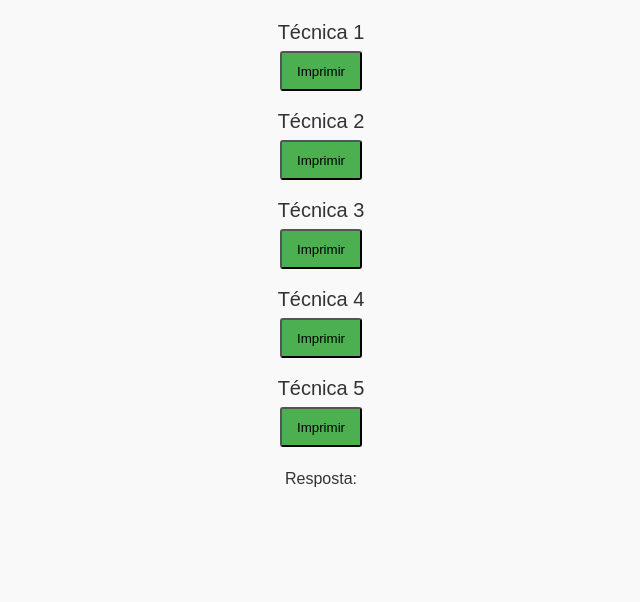
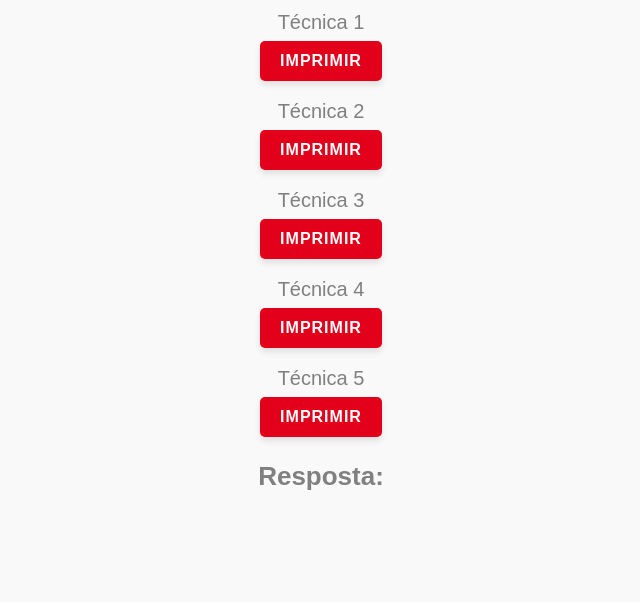
Before and after one commit to Higornmr/Target-Sistemas-Teste, a plain HTML site: page index.html in a window 1280 px wide. Shown: the part 198-800 px from the top of the page, without its empty margins (319-959 px from the left). Drawn offline with Linux system fonts and the light colour scheme.

Commit message:
fix: Added styles

```diff
--- a/index.html
+++ b/index.html
@@ -18,28 +18,28 @@
         <div class="containerTechnique">
             <div class="techniqueItem">
                 <p class="TechniqueTitle">Técnica 1</p>
-                <button class="buttonPadrao primeira">Imprimir</button>
+                <button class="buttonDefaut primeira">Imprimir</button>
             </div>
             <div class="techniqueItem">
                 <p class="TechniqueTitle">Técnica 2</p>
-                <button class="buttonPadrao segunda">Imprimir</button>
+                <button class="buttonDefaut segunda">Imprimir</button>
             </div>
             <div class="techniqueItem">
                 <p class="TechniqueTitle">Técnica 3</p>
-                <button class="buttonPadrao terceira">Imprimir</button>
+                <button class="buttonDefaut terceira">Imprimir</button>
             </div>
             <div class="techniqueItem">
                 <p class="TechniqueTitle">Técnica 4</p>
-                <button class="buttonPadrao quarta">Imprimir</button>
+                <button class="buttonDefaut quarta">Imprimir</button>
             </div>
             <div class="techniqueItem">
                 <p class="TechniqueTitle">Técnica 5</p>
-                <button class="buttonPadrao quinta">Imprimir</button>
+                <button class="buttonDefaut quinta">Imprimir</button>
             </div>
         </div>
-        <div>
+        <div class="resultContainer">
             <p>Resposta:</p>
-            <div class="resultado"></div>
+            <div class="result"></div>
         </div>
     </div>
     <script src="script.js"></script>
--- a/script.js
+++ b/script.js
@@ -1,4 +1,4 @@
-// Funções relacionadas às técnicas
+// 1 )
 function calculateSoma() {
     let INDICE = 13;
     let SOMA = 0;
@@ -11,6 +11,7 @@ function calculateSoma() {
     return `Valor final de SOMA: ${SOMA}`;
 }
 
+// 2 )
 function isFibonacci(num) {
     let a = 0, b = 1, temp;
 
@@ -40,6 +41,7 @@ async function carregarDados() {
     }
 }
 
+// 3 )
 function calcularFaturamento(faturamento) {
     const valoresValidos = faturamento.filter(d => d.valor > 0).map(d => d.valor);
 
@@ -58,6 +60,7 @@ function calcularFaturamento(faturamento) {
     `;
 }
 
+// 4 )
 function calcularPercentual(faturamento) {
     const total = Object.values(faturamento).reduce((acc, cur) => acc + cur, 0);
     let resultado = "";
@@ -69,6 +72,7 @@ function calcularPercentual(faturamento) {
     return resultado;
 }
 
+// 5 )
 function inverterString(str) {
     let invertida = "";
     for (let i = str.length - 1; i >= 0; i--) {
@@ -79,17 +83,17 @@ function inverterString(str) {
 
 // Vinculando funções aos botões
 document.querySelector('.primeira').addEventListener('click', () => {
-    document.querySelector('.resultado').textContent = calculateSoma();
+    document.querySelector('.result').textContent = calculateSoma();
 });
 
 document.querySelector('.segunda').addEventListener('click', () => {
     const num = 21; // Altere aqui para testar outros números
-    document.querySelector('.resultado').textContent = isFibonacci(num);
+    document.querySelector('.result').textContent = isFibonacci(num);
 });
 
 document.querySelector('.terceira').addEventListener('click', async () => {
     const resultado = await carregarDados();
-    document.querySelector('.resultado').textContent = resultado;
+    document.querySelector('.result').textContent = resultado;
 });
 
 document.querySelector('.quarta').addEventListener('click', () => {
@@ -100,10 +104,10 @@ document.querySelector('.quarta').addEventListener('click', () => {
         ES: 27165.48,
         Outros: 19849.53
     };
-    document.querySelector('.resultado').textContent = calcularPercentual(faturamentoPorEstado);
+    document.querySelector('.result').textContent = calcularPercentual(faturamentoPorEstado);
 });
 
 document.querySelector('.quinta').addEventListener('click', () => {
     const texto = "OpenAI"; // Altere aqui para testar outras strings
-    document.querySelector('.resultado').textContent = inverterString(texto);
+    document.querySelector('.result').textContent = inverterString(texto);
 });
--- a/style.css
+++ b/style.css
@@ -44,12 +44,50 @@ body {
     font-weight: 500;
 }
 
-.buttonPadrao {
-    background-color: #4CAF50;
-    border-radius: 3px;
+.buttonDefaut {
+    background-color: #E2001A;
+    border: none;
+    border-radius: 5px;
     height: 40px;
-    width: auto;
-    padding: 2px 15px;
+    padding: 0 20px;
+    color: white;
+    font-size: 16px;
+    font-weight: bold;
+    text-transform: uppercase;
+    letter-spacing: 1px;
     cursor: pointer;
+    transition: all 0.3s ease;
+    box-shadow: 0 4px 6px rgba(0, 0, 0, 0.1);
+}
+
+.buttonDefaut:hover {
+    background-color: #B30016;
+    box-shadow: 0 6px 10px rgba(0, 0, 0, 0.2);
+    transform: translateY(-2px);
+}
+
+.buttonDefaut:active {
+    background-color: #8C0010;
+    box-shadow: 0 2px 4px rgba(0, 0, 0, 0.2);
+    transform: translateY(1px);
+}
+
+.resultContainer {
+    display: flex;
+    flex-direction: column;
+    justify-content: center;
+    align-items: center;
+    gap: 5px;
+}
+
+.resultContainer, p {
+    font-size: 26px;
+    font-weight: 700;
+    color: gray;
+}
+
+.result {
+    display: flex;
+    flex-direction: column;
 
 }
```
